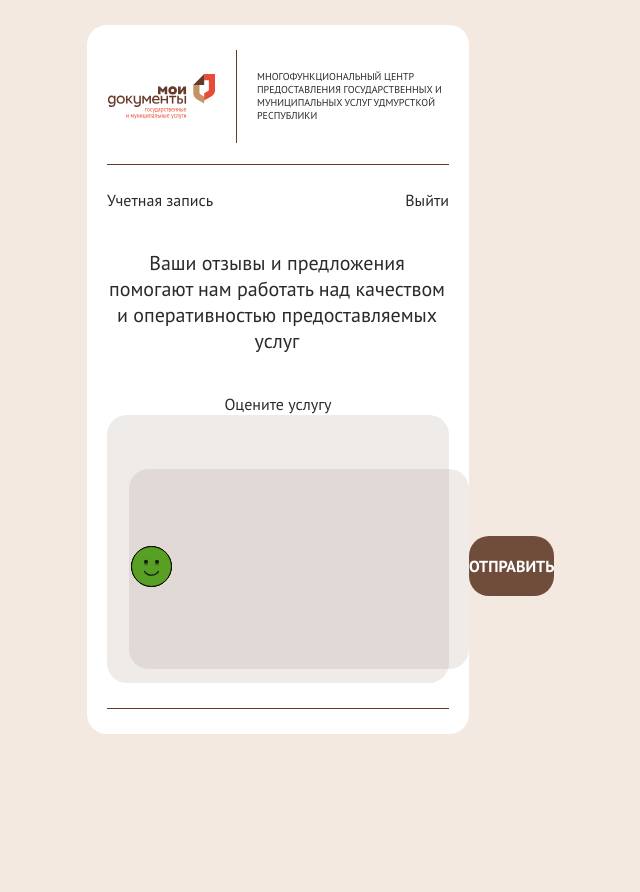
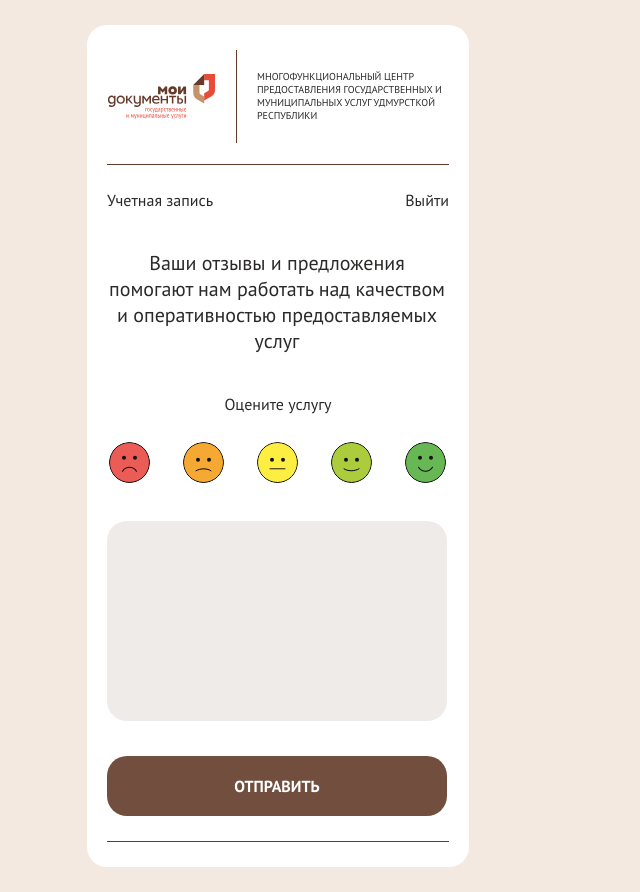
Before and after one commit to CoRa1203/mfcApp, a React (Create React App) app: page /Feedback in a window 1280 px wide. Shown: the whole page, without its empty margins (362-1002 px from the left). Before the commit the page ends 800 px from the top, so only its background shows below. Built offline with nearby package versions, Linux system fonts and the light colour scheme.

Commit message:
доп корректировки form

```diff
--- a/src/App.js
+++ b/src/App.js
@@ -30,9 +30,6 @@ function App() {
         <Route path="/ServiceCategoryProvidedAnotherReason" element={<ServiceCategoryProvidedAnotherReason />} />
       </Routes>
     </Router>
-
-      {/* <LoginEmployee /> */}
-      {/* <EntitySelection /> */}
     </>
   );
 }
--- a/src/components/search/Search.js
+++ b/src/components/search/Search.js
@@ -7,10 +7,10 @@ export default function Search() {
     <div className="marginTop30">
       <div className="seachBody marginTop30">
        <H1 text='Жизненные ситуации'/>
-        <form>
+        <form className="searchForm">
           <div>
-            <input className="" id="input" autocomplete="on" />
-            <label for="input">Поиск</label>
+            <input className="searchInput" id="input" autocomplete="on" />
+            <label className="searchLabel" for="input">Поиск</label>
           </div>
           <button>
             <img src={loupeSearch} alt="loupeSearchImg" />
--- a/src/components/search/Search.scss
+++ b/src/components/search/Search.scss
@@ -5,7 +5,7 @@
   justify-content: space-between;
 }
 
-form {
+.searchForm {
   display: flex;
   flex-direction: row;
   align-items: center;
@@ -16,13 +16,13 @@ form {
   border-radius: 20px;
 }
 
-form {
+.searchForm {
   position: relative;
-  input {
+  .searchInput {
     width: 450px;
     height: 38px;
   }
-  label {
+  .searchLabel {
     font-size: 16px;
     font-weight: bold;
     text-transform: uppercase;
--- a/src/pages/feedback/feedback.scss
+++ b/src/pages/feedback/feedback.scss
@@ -23,6 +23,7 @@ text-align: center;
     width: 341px;
     height: 41px;
     display: flex;
+
     justify-content: center;
     flex-wrap: wrap;
     justify-content: space-between;
```
Also changed, not shown: src/pages/feedback/feedback.js (+53 -0 lines).
